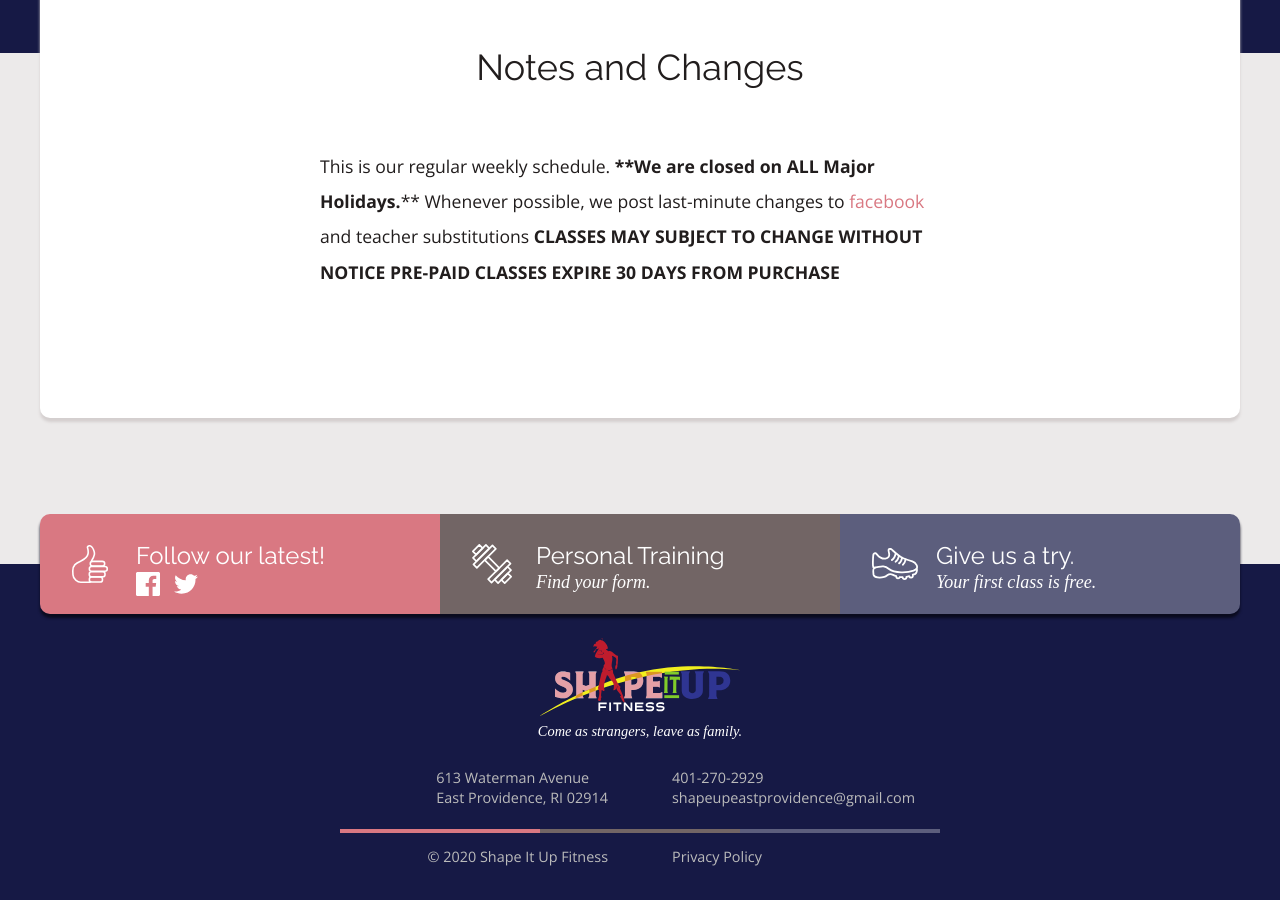
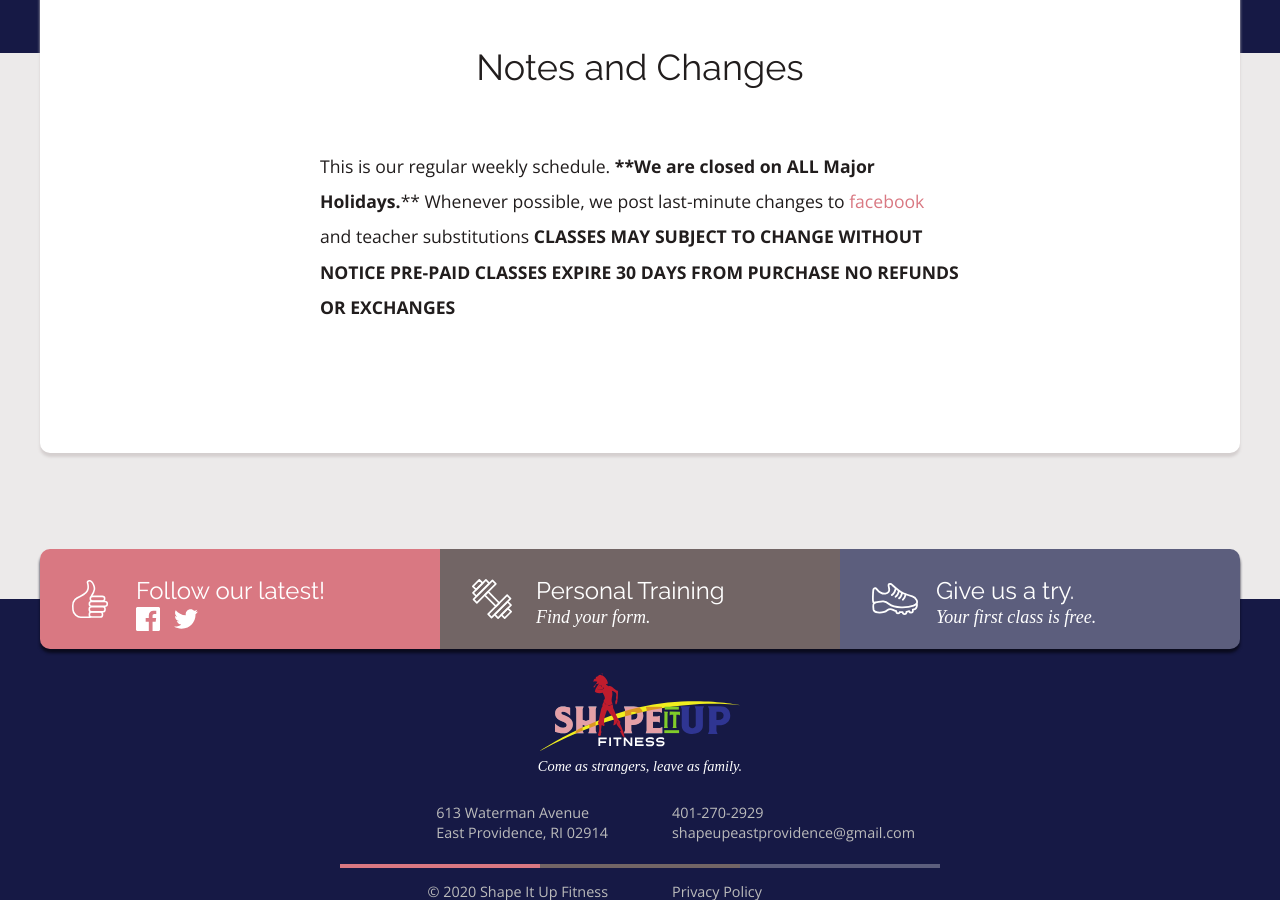
Before and after one commit to rwstone/shapeitup, a Jekyll site: the page built from schedule/index.md, in a window 1280 px wide and 900 px high, scrolled down 1468 px. Built offline with Jekyll 4.4.1, drawn with Linux system fonts in a browser that asks for light colours; some web fonts are replaced.

Commit message:
Updated Index

```diff
--- a/schedule/index.md
+++ b/schedule/index.md
@@ -92,3 +92,4 @@ This is our regular weekly schedule.
 Whenever possible, we post last-minute changes to [facebook](https://www.facebook.com/Shapeitupfitnessandnutrition) and teacher substitutions
 **CLASSES MAY SUBJECT TO CHANGE WITHOUT NOTICE**
 **PRE-PAID CLASSES EXPIRE 30 DAYS FROM PURCHASE**
+**NO REFUNDS OR EXCHANGES**
```
